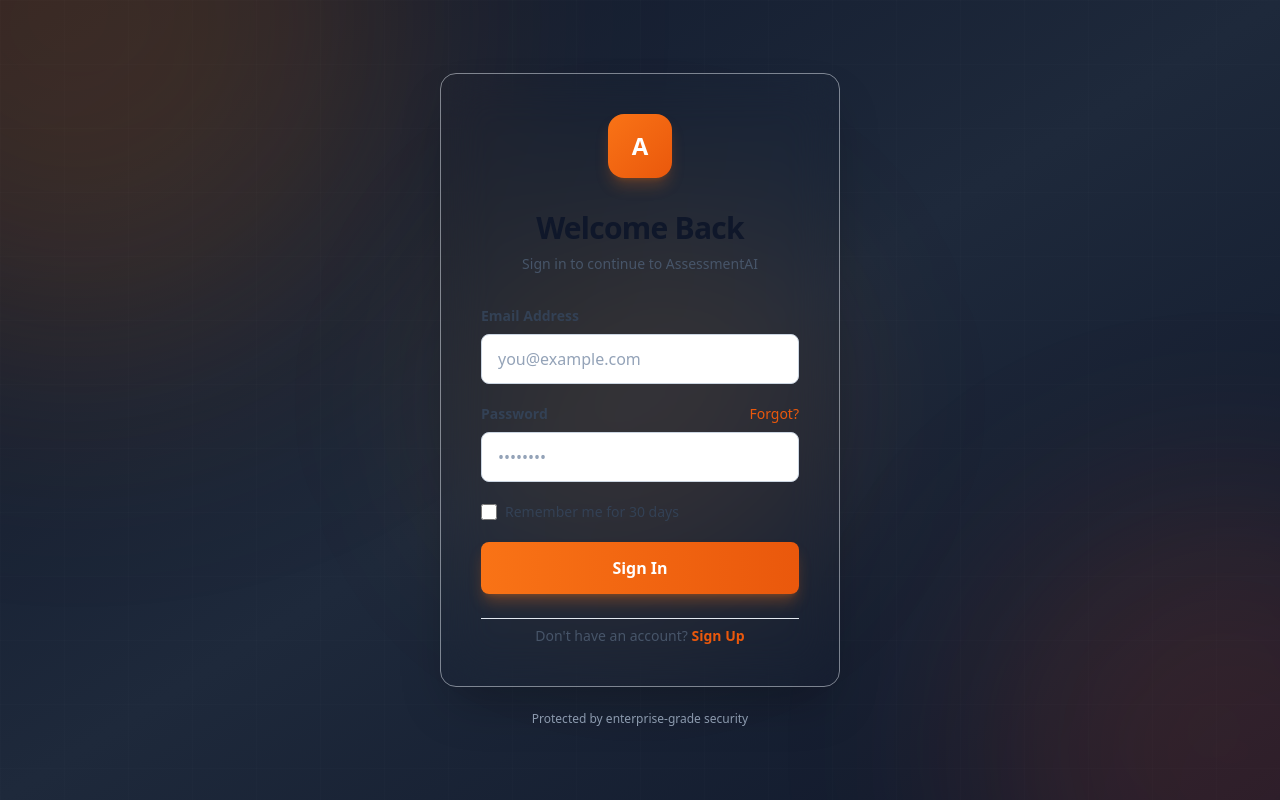
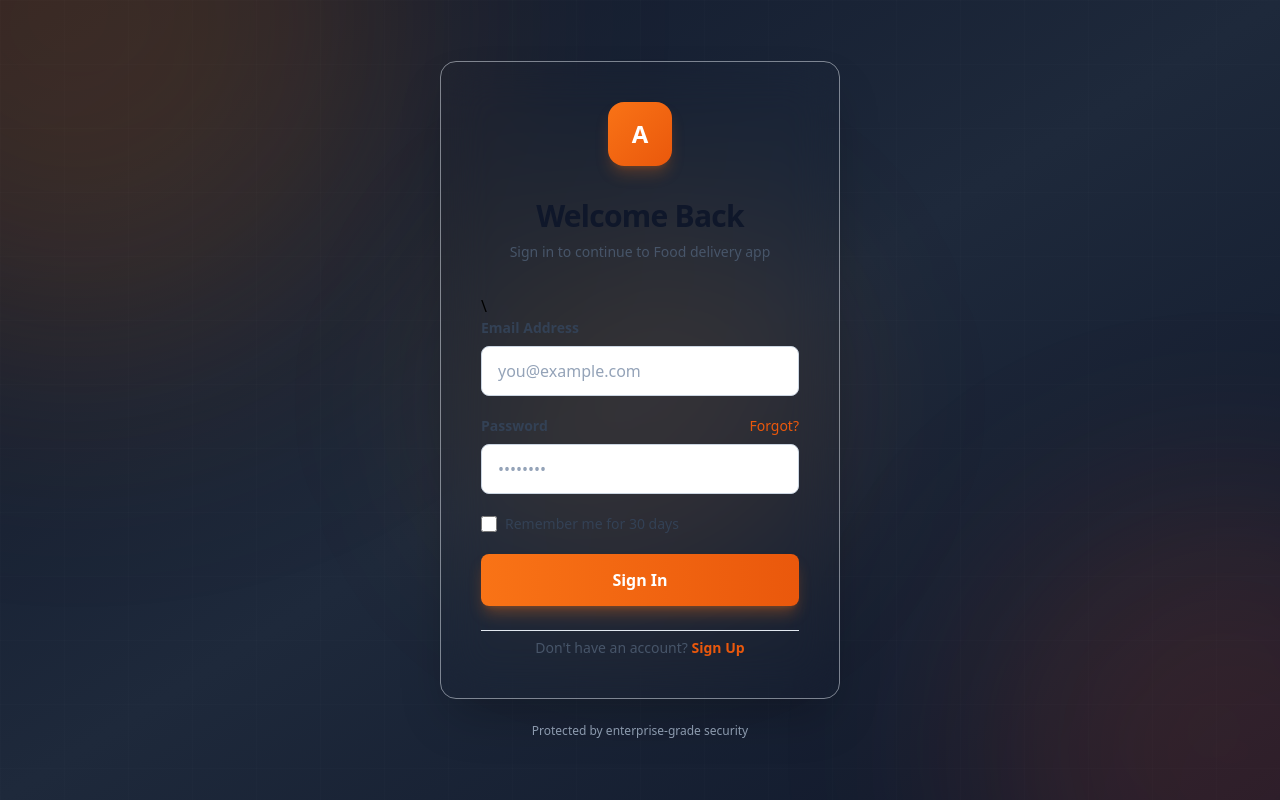
Before and after one commit to Suraj-chawhan/Springboot-fullstack-eccomerce, a React (Create React App) app in the folder frontend/: page /signin in a window 1280 px wide. Built offline with nearby package versions, Linux system fonts and the light colour scheme.

Commit message:
Modify Signin page content and clean up code
Updated the sign-in page text and removed commented-out code.

```diff
--- a/frontend/src/Pages/Signin.js
+++ b/frontend/src/Pages/Signin.js
@@ -50,17 +50,16 @@
 
   return (
     <div className="min-h-screen flex items-center justify-center relative overflow-hidden bg-gradient-to-br from-slate-900 via-slate-800 to-slate-900">
-      {/* Animated Background Elements */}
+
       <div className="absolute inset-0 overflow-hidden">
         <div className="absolute w-[600px] h-[600px] -top-[250px] -left-[250px] rounded-full bg-gradient-to-br from-orange-500/20 to-amber-600/20 blur-[120px] animate-float"></div>
         <div className="absolute w-[500px] h-[500px] -bottom-[200px] -right-[200px] rounded-full bg-gradient-to-br from-orange-600/15 to-red-500/15 blur-[100px] animate-float-delayed"></div>
         <div className="absolute w-[400px] h-[400px] top-1/2 left-1/2 -translate-x-1/2 -translate-y-1/2 rounded-full bg-gradient-to-br from-amber-500/10 to-orange-500/10 blur-[80px] animate-float-slow"></div>
       </div>
 
-      {/* Decorative Grid */}
+
       <div className="absolute inset-0 bg-[linear-gradient(to_right,#ffffff03_1px,transparent_1px),linear-gradient(to_bottom,#ffffff03_1px,transparent_1px)] bg-[size:4rem_4rem]"></div>
 
-      {/* Auth Card */}
       <div className="relative z-10 w-full max-w-md px-6">
         <div className="bg-white/98 backdrop-blur-xl rounded-2xl p-10 shadow-2xl border border-slate-200/50 animate-slide-up">
           {/* Logo/Brand */}
@@ -70,17 +69,16 @@
             </div>
           </div>
 
-          {/* Header */}
           <div className="text-center mb-8">
             <h1 className="text-3xl font-bold text-slate-900 mb-2 tracking-tight">
               Welcome Back
             </h1>
-            <p className="text-slate-600 text-sm">Sign in to continue to AssessmentAI</p>
+            <p className="text-slate-600 text-sm">Sign in to continue to Food delivery app</p>
           </div>
 
           {/* Form */}
           <form onSubmit={handleSubmit} className="space-y-5">
-            {/* Error Message */}
+          \
             {error && (
               <div className="flex items-start gap-3 p-4 bg-red-50 border border-red-200 text-red-700 rounded-lg text-sm">
                 <svg className="w-5 h-5 flex-shrink-0 mt-0.5" viewBox="0 0 20 20" fill="currentColor">
@@ -90,7 +88,7 @@
               </div>
             )}
 
-            {/* Email Field */}
+
             <div className="space-y-2">
               <label htmlFor="email" className="block text-sm font-semibold text-slate-700">
                 Email Address
@@ -170,37 +168,9 @@
             <div className="absolute inset-0 flex items-center">
               <div className="w-full border-t border-slate-200"></div>
             </div>
-            {/* <div className="relative flex justify-center text-sm">
-              <span className="px-4 bg-white text-slate-500">Or continue with</span>
-            </div> */}
           </div>
 
-          {/* Social Login */}
-          {/* <div className="grid grid-cols-2 gap-3">
-            <button
-              type="button"
-              className="flex items-center justify-center gap-2 px-4 py-2.5 border border-slate-300 rounded-lg text-slate-700 font-medium hover:bg-slate-50 transition-colors"
-            >
-              <svg className="w-5 h-5" viewBox="0 0 24 24">
-                <path fill="#4285F4" d="M22.56 12.25c0-.78-.07-1.53-.2-2.25H12v4.26h5.92c-.26 1.37-1.04 2.53-2.21 3.31v2.77h3.57c2.08-1.92 3.28-4.74 3.28-8.09z"/>
-                <path fill="#34A853" d="M12 23c2.97 0 5.46-.98 7.28-2.66l-3.57-2.77c-.98.66-2.23 1.06-3.71 1.06-2.86 0-5.29-1.93-6.16-4.53H2.18v2.84C3.99 20.53 7.7 23 12 23z"/>
-                <path fill="#FBBC05" d="M5.84 14.09c-.22-.66-.35-1.36-.35-2.09s.13-1.43.35-2.09V7.07H2.18C1.43 8.55 1 10.22 1 12s.43 3.45 1.18 4.93l2.85-2.22.81-.62z"/>
-                <path fill="#EA4335" d="M12 5.38c1.62 0 3.06.56 4.21 1.64l3.15-3.15C17.45 2.09 14.97 1 12 1 7.7 1 3.99 3.47 2.18 7.07l3.66 2.84c.87-2.6 3.3-4.53 6.16-4.53z"/>
-              </svg>
-              <span className="text-sm">Google</span>
-            </button>
-            <button
-              type="button"
-              className="flex items-center justify-center gap-2 px-4 py-2.5 border border-slate-300 rounded-lg text-slate-700 font-medium hover:bg-slate-50 transition-colors"
-            >
-              <svg className="w-5 h-5" fill="currentColor" viewBox="0 0 24 24">
-                <path d="M12 0c-6.626 0-12 5.373-12 12 0 5.302 3.438 9.8 8.207 11.387.599.111.793-.261.793-.577v-2.234c-3.338.726-4.033-1.416-4.033-1.416-.546-1.387-1.333-1.756-1.333-1.756-1.089-.745.083-.729.083-.729 1.205.084 1.839 1.237 1.839 1.237 1.07 1.834 2.807 1.304 3.492.997.107-.775.418-1.305.762-1.604-2.665-.305-5.467-1.334-5.467-5.931 0-1.311.469-2.381 1.236-3.221-.124-.303-.535-1.524.117-3.176 0 0 1.008-.322 3.301 1.23.957-.266 1.983-.399 3.003-.404 1.02.005 2.047.138 3.006.404 2.291-1.552 3.297-1.23 3.297-1.23.653 1.653.242 2.874.118 3.176.77.84 1.235 1.911 1.235 3.221 0 4.609-2.807 5.624-5.479 5.921.43.372.823 1.102.823 2.222v3.293c0 .319.192.694.801.576 4.765-1.589 8.199-6.086 8.199-11.386 0-6.627-5.373-12-12-12z"/>
-              </svg>
-              <span className="text-sm">GitHub</span>
-            </button>
-          </div> */}
 
-          {/* Footer */}
           <div className="mt-8 text-center text-sm text-slate-600">
             <p>
               Don't have an account?{' '}
```
